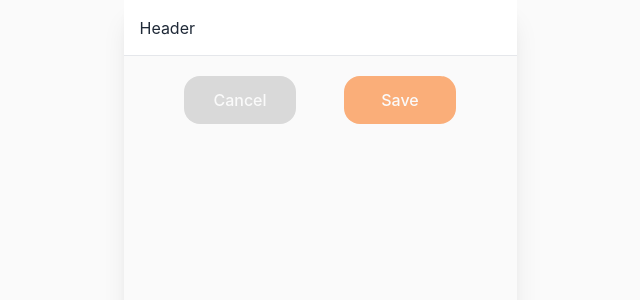
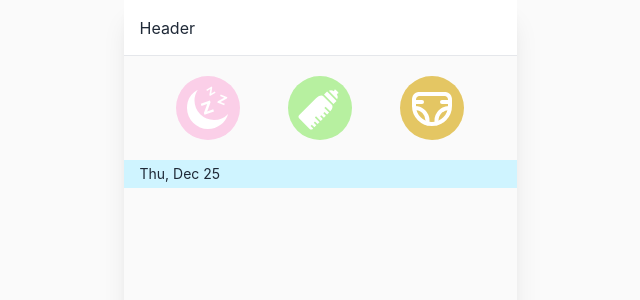
Before and after one commit to baby-yogurin/frontend, a React (Vite) app in the folder yogurin/: page / in a window 1280 px wide. Shown: the top 300 px of the page, without its empty margins (320-960 px from the left). Built offline with nearby package versions, Linux system fonts and the light colour scheme.

Commit message:
feat: add main activity icons and list UI
- Add activity action icons(sleep, feeding, nappy)
- Implement activity list layout with time and icons

```diff
--- a/yogurin/package.json
+++ b/yogurin/package.json
@@ -15,7 +15,8 @@
     "react": "^19.2.0",
     "react-dom": "^19.2.0",
     "react-icons": "^5.5.0",
-    "react-router-dom": "^7.10.1"
+    "react-router-dom": "^7.10.1",
+    "uuid": "^13.0.0"
   },
   "devDependencies": {
     "@eslint/js": "^9.39.1",
--- a/yogurin/src/components/common/TimeInput.tsx
+++ b/yogurin/src/components/common/TimeInput.tsx
@@ -0,0 +1,23 @@
+import type { ChangeEvent } from "react";
+
+interface TimeInputProps {
+  label: string;
+  value: string;
+  onChange: (value: string) => void;
+}
+
+export default function TimeInput({ label, value, onChange }: TimeInputProps) {
+  return (
+    <div className="flex justify-center gap-10">
+      <label className="text-md text-text-main">{label}</label>
+      <input
+        type="time"
+        value={value}
+        onChange={(e: ChangeEvent<HTMLInputElement>) =>
+          onChange(e.target.value)
+        }
+        className="h-10 text-md text-text-main"
+      />
+    </div>
+  );
+}
--- /dev/null
+++ b/yogurin/src/pages/Main/ActivityIcons.tsx
@@ -0,0 +1,32 @@
+import { GiBabyBottle, GiNightSleep } from "react-icons/gi";
+import type { ActivityType } from "../../utils/types/activity";
+import { TbDiaper } from "react-icons/tb";
+
+type Props = {
+  onAdd: (type: ActivityType) => void;
+};
+
+const ICON_STYLE =
+  "w-16 h-16 p-2 rounded-full flex items-center justify-center text-surface cursor-pointer";
+
+export default function ActivityIcons({ onAdd }: Props) {
+  return (
+    <div className="flex justify-center gap-12 m-5">
+      <GiNightSleep
+        onClick={() => onAdd("sleep")}
+        className={ICON_STYLE}
+        style={{ backgroundColor: "var(--color-sleep)" }}
+      />
+      <GiBabyBottle
+        onClick={() => onAdd("feeding")}
+        className={ICON_STYLE}
+        style={{ backgroundColor: "var(--color-feeding)" }}
+      />
+      <TbDiaper
+        onClick={() => onAdd("nappy")}
+        className={ICON_STYLE}
+        style={{ backgroundColor: "var(--color-nappy)" }}
+      />
+    </div>
+  );
+}
--- /dev/null
+++ b/yogurin/src/pages/Main/ActivityList.tsx
@@ -0,0 +1,68 @@
+import { useNavigate } from "react-router-dom";
+import type { Activity } from "../../utils/types/activity";
+import { GiBabyBottle, GiNightSleep } from "react-icons/gi";
+import { TbDiaper } from "react-icons/tb";
+
+type Props = {
+  activities: Activity[];
+};
+
+const ICON_STYLE_SM = "w-5 h-5 p-0.5 rounded-full text-surface";
+
+const iconMap = {
+  sleep: (
+    <GiNightSleep
+      className={ICON_STYLE_SM}
+      style={{ backgroundColor: "var(--color-sleep)" }}
+    />
+  ),
+  feeding: (
+    <GiBabyBottle
+      className={ICON_STYLE_SM}
+      style={{ backgroundColor: "var(--color-feeding)" }}
+    />
+  ),
+  nappy: (
+    <TbDiaper
+      className={ICON_STYLE_SM}
+      style={{ backgroundColor: "var(--color-nappy)" }}
+    />
+  ),
+};
+
+export default function ActivityList({ activities }: Props) {
+  const navigate = useNavigate();
+
+  return (
+    <div>
+      <div className="bg-lightPrimary text-sm px-4 py-1">
+        {new Date().toLocaleDateString("en-KR", {
+          day: "2-digit",
+          month: "short",
+          weekday: "short",
+        })}
+      </div>
+      <ul>
+        {activities.map((item) => (
+          <li
+            key={item.id}
+            onClick={() => navigate(`/activity/${item.type}/${item.id}`)}
+            className="flex items-center justify-between p-3 border-border border-b cursor-poiner"
+          >
+            <div className="flex items-center gap-3 text-sm">
+              <span className="ml-2 text-sm">
+                {new Date(item.startTime).toLocaleTimeString("en-KR", {
+                  hour: "2-digit",
+                  minute: "2-digit",
+                })}
+              </span>
+              <span>{iconMap[item.type]}</span>
+              <span className="capitalize">{item.type}</span>
+            </div>
+            <span className="text-textSub text-sm cursor-pointer mr-5">+</span>
+          </li>
+        ))}
+      </ul>
+    </div>
+  );
+}
--- a/yogurin/src/pages/Main/MainPage.tsx
+++ b/yogurin/src/pages/Main/MainPage.tsx
@@ -1,16 +1,29 @@
-import Button from "../../components/common/Button";
-
-const handleClick = () => {
-  console.log("handle");
-};
+import { useState } from "react";
+import type { Activity, ActivityType } from "../../utils/types/activity";
+import ActivityIcons from "./ActivityIcons";
+import { v4 as uuid } from "uuid";
+import ActivityList from "./ActivityList";
 
 export default function MainPage() {
+  const [activities, setActivities] = useState<Activity[]>([]);
+
+  const handleActivity = (type: ActivityType) => {
+    const now = new Date().toISOString();
+
+    const newActivity: Activity = {
+      id: uuid(),
+      type,
+      startTime: now,
+    };
+
+    setActivities((prev) => [newActivity, ...prev]);
+    console.log(activities, "액티비티");
+  };
+
   return (
-    <div className="flex itmes-center justify-center gap-12 m-5">
-      <Button variant="cancelled" onClick={handleClick}>
-        Cancel
-      </Button>
-      <Button onClick={handleClick}>Save</Button>
-    </div>
+    <>
+      <ActivityIcons onAdd={handleActivity} />
+      <ActivityList activities={activities} />
+    </>
   );
 }
--- /dev/null
+++ b/yogurin/src/utils/types/activity.ts
@@ -0,0 +1,10 @@
+export type ActivityType = "sleep" | "feeding" | "nappy";
+
+export interface Activity {
+  id: string;
+  type: ActivityType;
+  startTime: string;
+  endTime: string;
+  duration?: string;
+  memo?: string;
+}
```
Also changed, not shown: yogurin/src/utils/duration.ts (added), yogurin/src/utils/types/record.ts (renamed from yogurin/src/types/record.ts), 1 other file (tests, documents, lock files or other folders).
